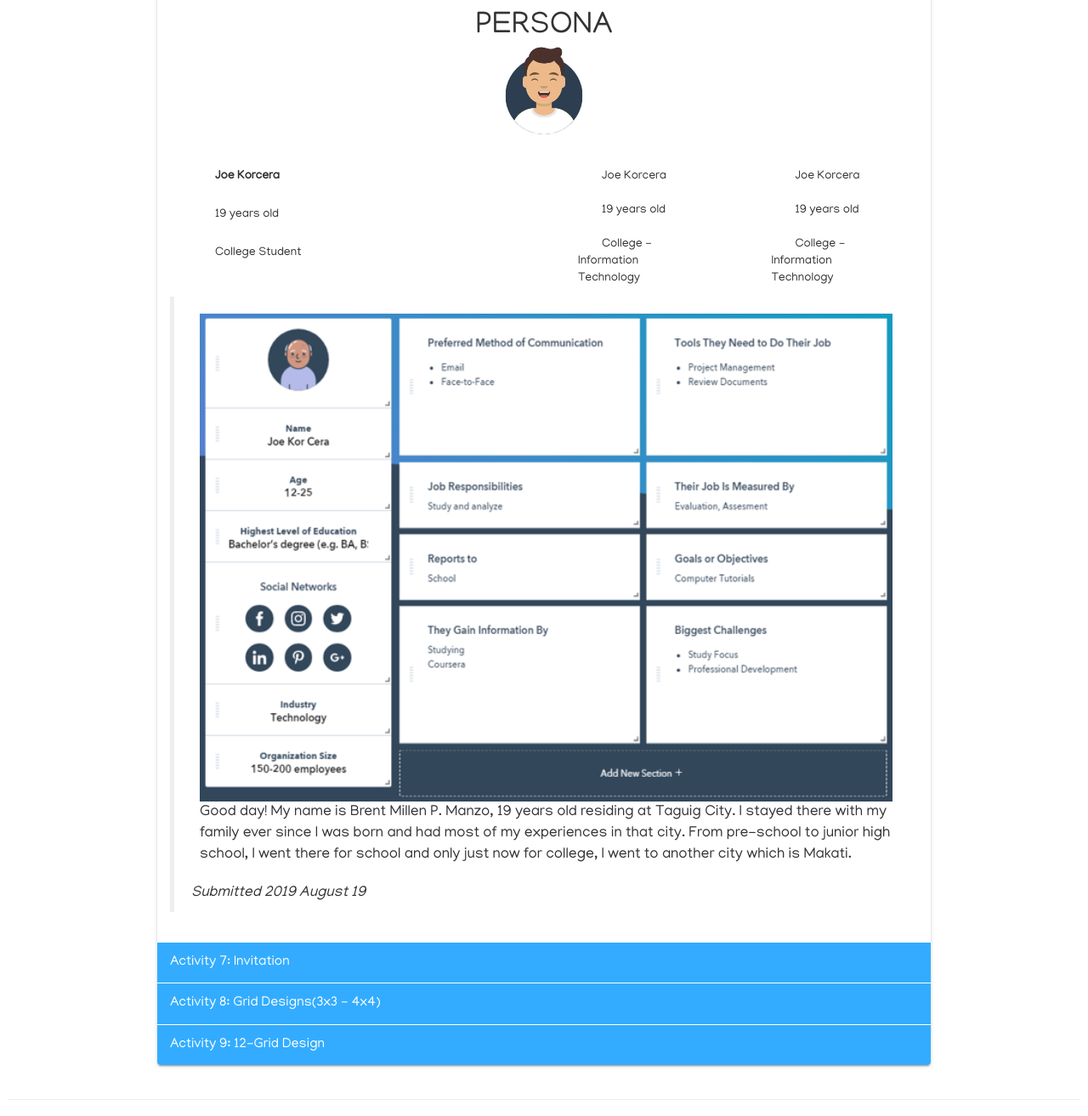
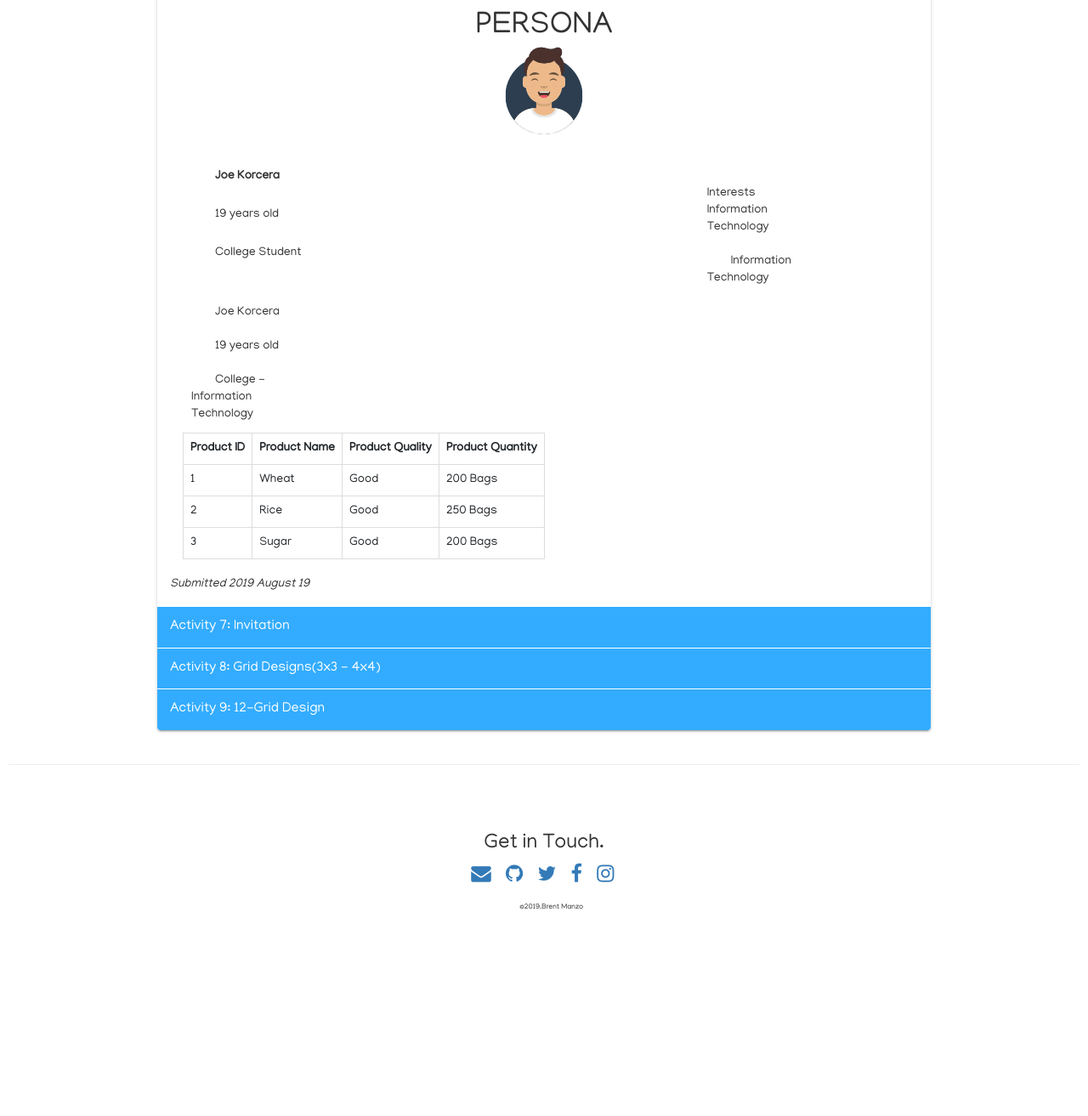
Before and after one commit to bpmanzo/lab2, a PHP site: page /activities2.html in a window 1280 px wide, after a click on "Activity 6: Persona". Shown: the part 613-1926 px from the top of the page at 85% size. After the commit the page ends 1683 px from the top, so only its background shows below. Run offline with PHP 8.4, Linux system fonts and the light colour scheme.

Commit message:
table for persona

```diff
--- a/activities2.html
+++ b/activities2.html
@@ -242,6 +242,8 @@
         </div>
       </div>
       <!-- end of panel -->
+
+	  <!-- 6 Start -->
        <div class="panel">
         <div class="panel-heading" role="tab" id="headingSix">
           <h4 class="panel-title">
@@ -267,7 +269,7 @@
 				</div>
 
 				<div class="row">
-					<div class="col-sm-6">
+					<div class="col-sm-6 col-lg-8">
 						<!-- Masthead Subheading -->
 						<p class="font-weight-bold mb-2">Joe Korcera</p>
 						<p class="font-weight-light mb-2">19 years old</p>
@@ -275,9 +277,13 @@
 					</div>
 
 					<div class="col-sm-3">
-						<p class="font-weight-light mb-0">Joe Korcera</p>
-						<p class="font-weight-light mb-0">19 years old</p>
-						<p class="font-weight-light mb-0">College - Information Technology</p>
+						<p class="font-weight-light mb-0">
+						</br>
+						Interests
+						</br>
+						Information Technology
+						</p>
+						<p class="font-weight-light mb-0">Information Technology</p>
 					</div>
 
 					<div class="col-sm-3">
@@ -300,19 +306,45 @@
 					</div>
 
 				</div>
+				<div class="container">
+<table class="table table-bordered">
+  <tr>
+      <th>Product ID</th>
+      <th>Product Name</th>
+      <th>Product Quality</th>
+      <th>Product Quantity</th>
+  </tr>
+  <tr>
+      <td>1</td>
+      <td>Wheat</td>
+      <td>Good</td>
+      <td>200 Bags</td>
+  </tr>
+  <tr>
+      <td>2</td>
+      <td>Rice</td>
+      <td>Good</td>
+      <td>250 Bags</td>
+  <tr>
+      <td>3</td>
+      <td>Sugar</td>
+      <td>Good</td>
+      <td>200 Bags</td>
+  </tr>
+</table>
+</div>
 
 
 
-				<blockquote class="wp-block-quote"><p>
-				<img class="img-act-grid" src="assets/img/persona.png">
-				Good day! My name is Brent Millen P. Manzo, 19 years old residing at Taguig City. I stayed there with my family ever since I was born and had most of my experiences in that city. From pre-school to junior high school, I went there for school and only just now for college, I went to another city which is Makati.
-				</p>
+
 
 				<cite>Submitted 2019 August 19</cite>
           </div>
         </div>
       </div>
       <!-- end of panel -->
+
+	  <!-- 7 Start -->
        <div class="panel">
         <div class="panel-heading" role="tab" id="headingSeven">
           <h4 class="panel-title">
@@ -342,6 +374,8 @@
         </div>
       </div>
       <!-- end of panel -->
+
+	  <!-- 8 Start -->
 	  <div class="panel">
         <div class="panel-heading" role="tab" id="headingEight">
           <h4 class="panel-title">
@@ -400,10 +434,13 @@
 		</div>
 
 				<p>
-				"You are cordially invited to Robert and Alexandra’s delectable after-dinner party. Wine and nibbles will be served. When: June 30th, 2012 at 9:30pm. Where: the pad. If you need directions, ping us. Kindly let us know if you’ll be attending by June 1st."
+				When starting a design, most designers use some kind of grid to organize the elements.
+				This practice helps maintain a balance from page to page or slide to slide.
+				Layout design involves using one grid or a group of grids, depending on what needs to be achieved.
 				</p>
 				<p>
-				"You are cordially invited to Robert and Alexandra’s delectable after-dinner party. Wine and nibbles will be served. When: June 30th, 2012 at 9:30pm. Where: the pad. If you need directions, ping us. Kindly let us know if you’ll be attending by June 1st."
+				Personally, these designs from my activity are inspired by minimilist approach of designing nowadays. I find these designs breathable for users because there is less elements present in the screen at a certain moment.
+				I tried to balance the distribution of texts and images by symmetry because I want the designs to be visually pleasing.
 				</p>
 
 
@@ -426,7 +463,10 @@
 			<h3>Activity 9</h3>
 				<img class="img-act-grid" src="assets/img/a9.jpg">
 				<p>
-				"You are cordially invited to Robert and Alexandra’s delectable after-dinner party. Wine and nibbles will be served. When: June 30th, 2012 at 9:30pm. Where: the pad. If you need directions, ping us. Kindly let us know if you’ll be attending by June 1st."
+				Most layout editors, online or otherwise, have a tool called “snap to grid.” These are blue or red lines that show up when elements are being moved inside the design. They let the designers know when the edges are lining up according to the grid or when it’s centered. More complex layout editors will show the distance between elements so that they can be positioned proportionately.
+				</p>
+				<p>
+My approach on this activity of having a 12-grid design is to have something similar with microsoft menus. This is a type of design which makes use of squares as buttons or text spaces or even other elements. This activity gave me more room to work with design compare to a 3x3 grid or 4x4 grid design.
 				</p>
 
 
--- a/css/main.css
+++ b/css/main.css
@@ -25,6 +25,9 @@ p{
 
 #compile{
 	margin-left: 50px;
+}
+table{
+	width: auto !important;
 }
 
 
```
